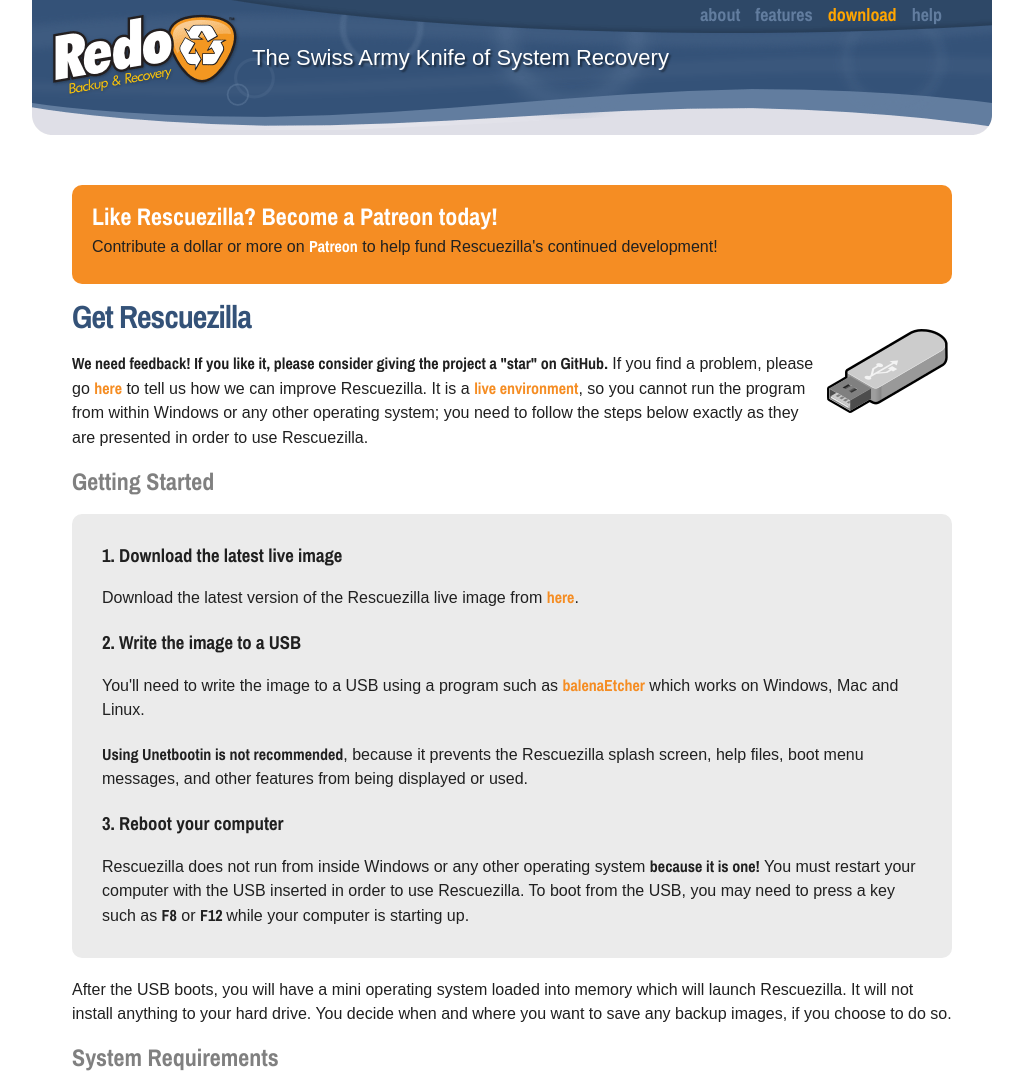
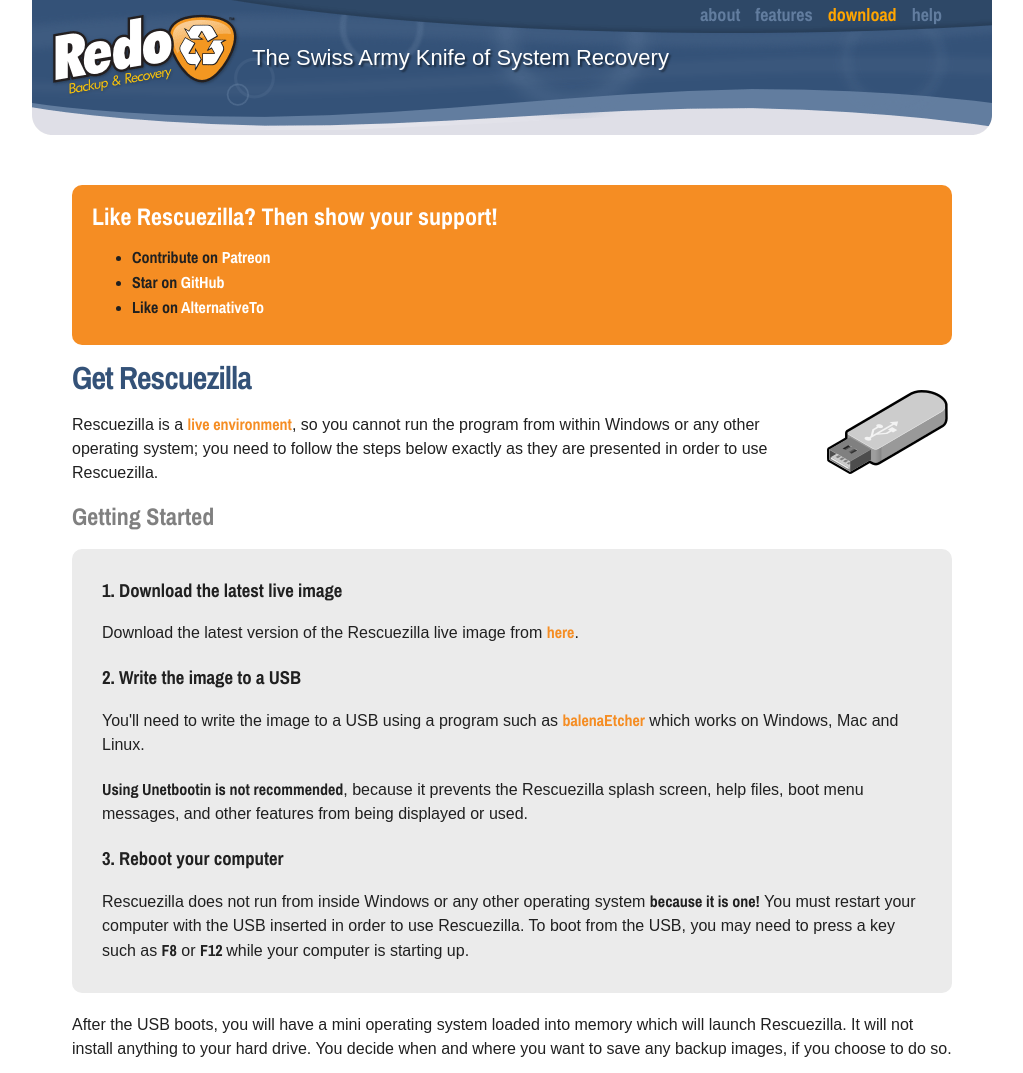
Before and after one commit to rescuezilla/rescuezilla.github.io, a plain HTML site: page download.html in a window 1280 px wide. Shown: the top 1073 px of the page, without its empty margins (128-1151 px from the left). Drawn offline with Linux system fonts and the light colour scheme; a web font is replaced by a local one.

Commit message:
Tweaks FAQ and Patreon call-to-action
Tweaks the FAQ to link to the GitHub Wiki limitations page, and the GitHub
Issues page.

Tweaks the Patreon call-to-action to ask for a star on GitHub etc.

```diff
--- a/download.html
+++ b/download.html
@@ -36,12 +36,16 @@
   </div>
   <div id="content">
     <a class="section_anchor" id="wb_2" name="wb_2"></a><div><div class="orangebox rounded">
-<h2>Like Rescuezilla? Become a Patreon today!</h2>
-<p>Contribute a dollar or more on <a target="_blank" href="https://www.patreon.com/rescuezilla">Patreon</a> to help fund Rescuezilla's continued development!</p>
+<h2>Like Rescuezilla? Then show your support!</h2>
+<ul>
+  <li><strong>Contribute on <a target="_blank" href="https://www.patreon.com/rescuezilla">Patreon</a></strong></li>
+  <li><strong>Star on <a rel="nofollow" href="https://github.com/rescuezilla/rescuezilla">GitHub</a></strong></li>
+  <li><strong>Like on <a rel="nofollow" href="https://alternativeto.net/software/redo-backup-and-recovery/">AlternativeTo</a></strong></li>
+</ul>
+<p></p>
 </div></div>
 <h1><img width="128" height="128" align="right" src="./media/icons/usb.png" style="margin: 0px 0px 10px 10px;" alt="" />Get Rescuezilla</h1>
-<p><strong>We need feedback! If you like it, please consider giving the project a &quot;star&quot; on GitHub.</strong> If you find a problem, please go <a href="https://github.com/rescuezilla/rescuezilla/issues" rel="nofollow">here</a> to tell us how we can improve Rescuezilla. It is a <a href="http://en.wikipedia.org/wiki/Live_cd" target="_blank" rel="nofollow">live environment</a>,  so you cannot run the program from within Windows or any other operating  system; you need to follow the steps below exactly as they are presented in order to use Rescuezilla.<strong><br />
-</strong></p>
+<p>Rescuezilla is a <a href="http://en.wikipedia.org/wiki/Live_cd" target="_blank" rel="nofollow">live environment</a>,  so you cannot run the program from within Windows or any other operating  system; you need to follow the steps below exactly as they are presented in order to use Rescuezilla.<br /></p>
 <h2><strong>Getting Started</strong></h2>
 <div class="faq rounded">
 <h3>1. Download the latest live image</h3>
```
Also changed, not shown: help.html (+1 -1 lines).
